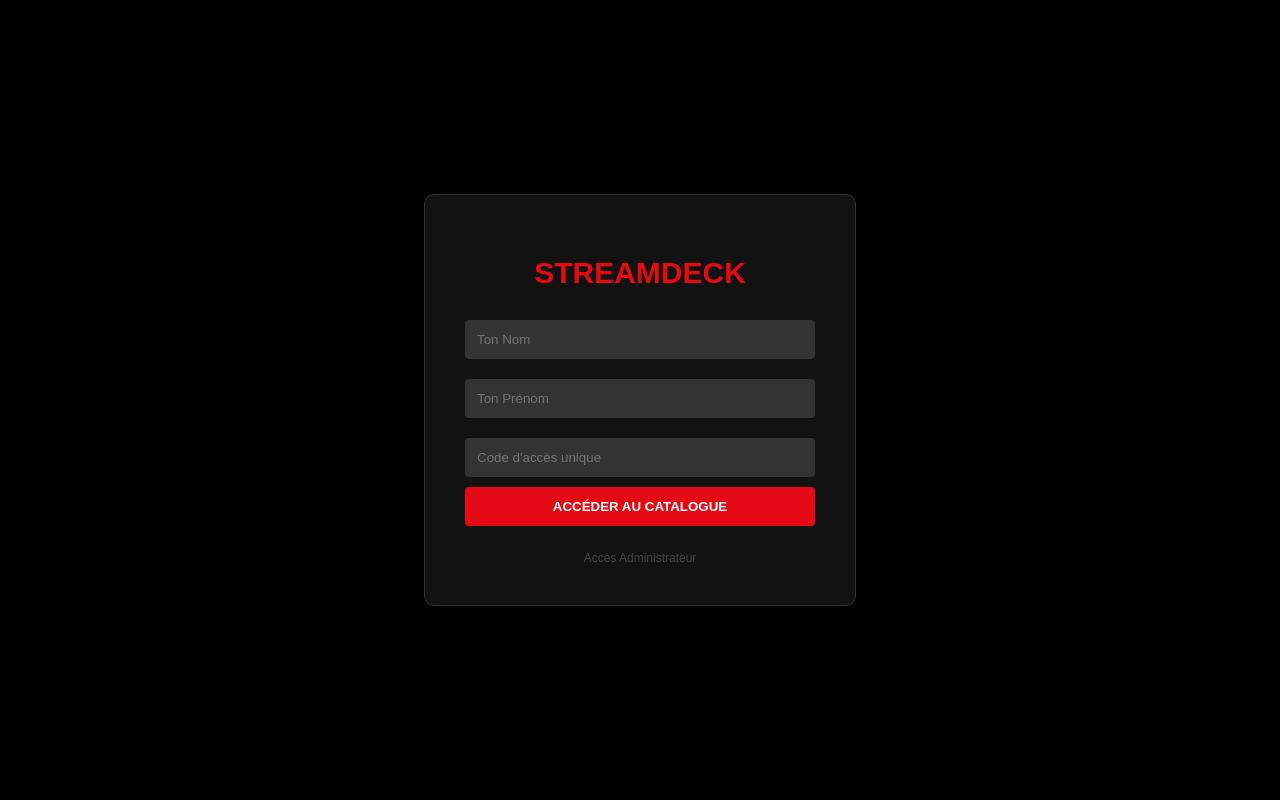
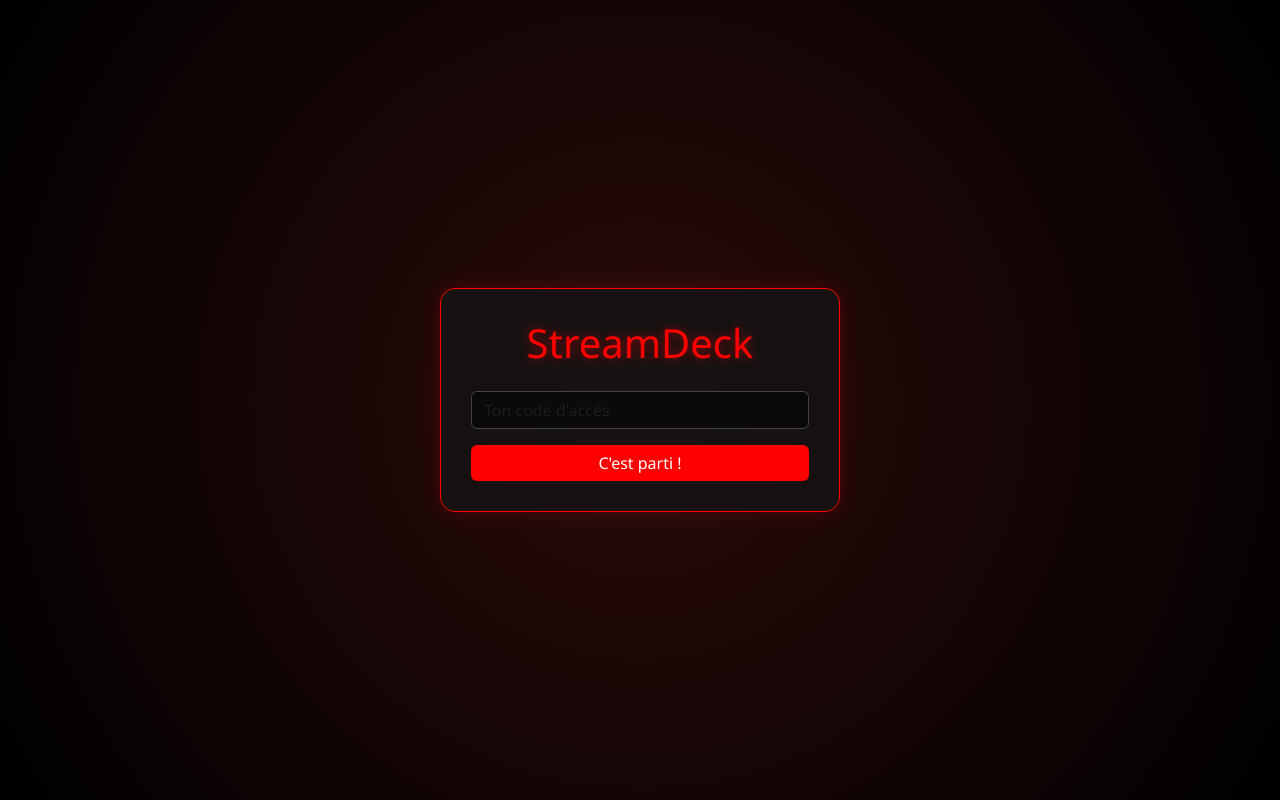
Before and after one commit to vguillotduenas-dotcom/StreamDeck, a Flask app: page /login in a window 1280 px wide. Run offline with Flask 3, Linux system fonts and the light colour scheme.

Commit message:
Update login.html

```diff
--- a/templates/login.html
+++ b/templates/login.html
@@ -1,33 +1,71 @@
 <!DOCTYPE html>
-<html>
+<html lang="fr">
 <head>
-    <title>Streamdeck - Connexion</title>
+    <meta charset="UTF-8">
+    <title>StreamDeck - Connexion</title>
+    <link href="https://cdn.jsdelivr.net/npm/bootstrap@5.3.2/dist/css/bootstrap.min.css" rel="stylesheet">
     <style>
-        body { background: #000; color: white; font-family: Arial; display: flex; justify-content: center; align-items: center; height: 100vh; margin: 0; }
-        .box { background: rgba(20,20,20,0.9); padding: 40px; border-radius: 10px; width: 350px; text-align: center; border: 1px solid #333; }
-        h1 { color: #e50914; font-size: 30px; margin-bottom: 20px; }
-        input { width: 100%; padding: 12px; margin: 10px 0; background: #333; border: none; color: white; border-radius: 4px; box-sizing: border-box; }
-        .btn { width: 100%; padding: 12px; background: #e50914; color: white; border: none; font-weight: bold; cursor: pointer; border-radius: 4px; }
-        .admin-link { margin-top: 25px; display: block; color: #444; text-decoration: none; font-size: 12px; cursor: pointer; }
-        #admin-form { display: none; margin-top: 15px; border-top: 1px solid #222; padding-top: 15px; }
+        body {
+            background: radial-gradient(circle at center, #2c0b0b 0%, #000000 100%);
+            color: white;
+            display: flex;
+            align-items: center;
+            justify-content: center;
+            height: 100vh;
+            margin: 0;
+            font-family: 'Segoe UI', Tahoma, Geneva, Verdana, sans-serif;
+        }
+        .login-card {
+            background: rgba(20, 20, 20, 0.8);
+            border: 1px solid #ff0000;
+            border-radius: 15px;
+            padding: 30px;
+            box-shadow: 0 0 20px rgba(255, 0, 0, 0.2);
+            backdrop-filter: blur(5px);
+            width: 100%;
+            max-width: 400px;
+        }
+        .btn-danger {
+            background-color: #ff0000;
+            border: none;
+        }
+        .btn-danger:hover {
+            background-color: #cc0000;
+        }
+        .form-control {
+            background-color: rgba(0, 0, 0, 0.5);
+            color: white;
+            border: 1px solid #444;
+        }
+        .form-control:focus {
+            background-color: rgba(0, 0, 0, 0.7);
+            color: white;
+            border-color: #ff0000;
+            box-shadow: 0 0 10px rgba(255, 0, 0, 0.5);
+        }
     </style>
 </head>
 <body>
-    <div class="box">
-        <h1>STREAMDECK</h1>
+    <div class="login-card text-center">
+        <h1 class="mb-4" style="color: #ff0000; text-shadow: 0 0 10px rgba(255, 0, 0, 0.5);">StreamDeck</h1>
         <form method="POST">
-            <input type="text" name="nom" placeholder="Ton Nom" required>
-            <input type="text" name="prenom" placeholder="Ton Prénom" required>
-            <input type="text" name="code" placeholder="Code d'accès unique" required>
-            <button type="submit" class="btn">ACCÉDER AU CATALOGUE</button>
+            <input type="text" name="code" class="form-control mb-3" placeholder="Ton code d'accès" required>
+            <div id="userInfo" style="display:none;">
+                <input type="text" name="nom" class="form-control mb-3" placeholder="Nom">
+                <input type="text" name="prenom" class="form-control mb-3" placeholder="Prénom">
+            </div>
+            <button type="submit" class="btn btn-danger w-100">C'est parti !</button>
         </form>
-        <span class="admin-link" onclick="document.getElementById('admin-form').style.display='block'">Accès Administrateur</span>
-        <div id="admin-form">
-            <form method="POST">
-                <input type="password" name="code" placeholder="Mots de passe Admin">
-                <button type="submit" style="background:#222; color:#888; border:none; padding:5px; cursor:pointer; width:100%;">Valider</button>
-            </form>
-        </div>
     </div>
+    <script>
+        const codeInput = document.querySelector('input[name="code"]');
+        codeInput.addEventListener('input', function() {
+            if (this.value.length === 8 && this.value !== 'ADMIN123') {
+                document.getElementById('userInfo').style.display = 'block';
+            } else {
+                document.getElementById('userInfo').style.display = 'none';
+            }
+        });
+    </script>
 </body>
 </html>
```
